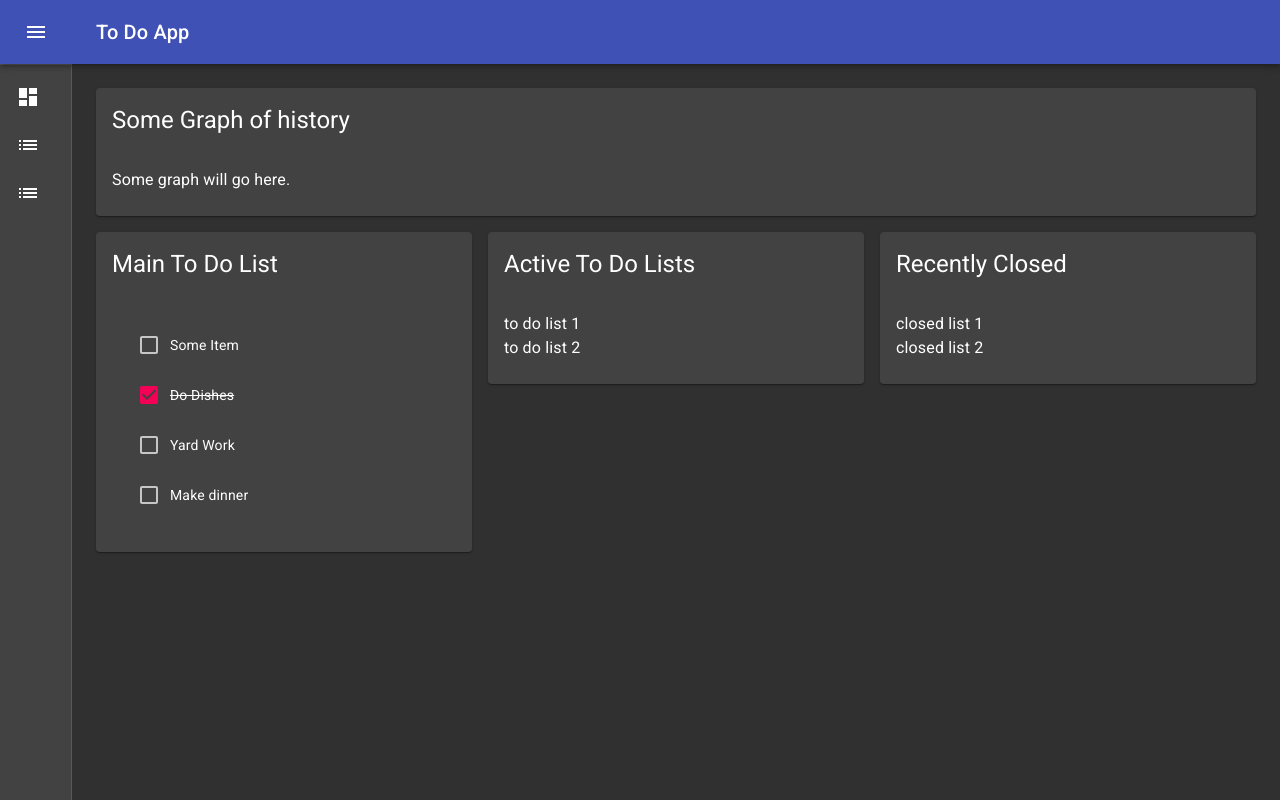
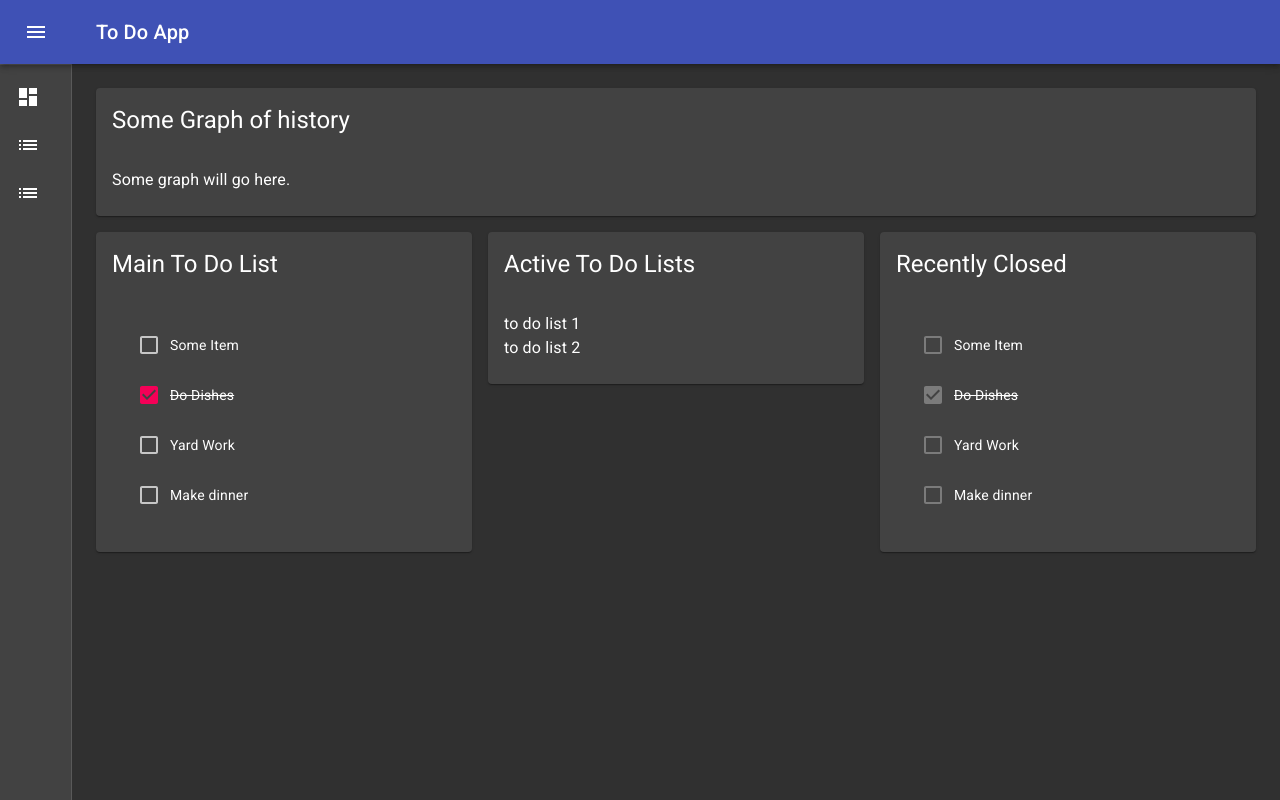
Before and after one commit to cwiswell/ToDoFrontEnd, a React (Create React App) app: page / in a window 1280 px wide. Built offline with nearby package versions, Linux system fonts and the light colour scheme.

Commit message:
Add  enable/disable to todoitem component

```diff
--- a/src/home/home.component.tsx
+++ b/src/home/home.component.tsx
@@ -46,7 +46,7 @@ const Home: React.FC<IHomeProps> = (props) => {
             </CardHeader>
 
             <CardContent>
-              <ToDo data={toDoData} />
+              <ToDo data={toDoData} enabled={true}/>
             </CardContent>
           </Card>
         </Grid>
@@ -71,12 +71,7 @@ const Home: React.FC<IHomeProps> = (props) => {
             </CardHeader>
 
             <CardContent>
-              <Typography>
-                closed list 1
-                </Typography>
-              <Typography>
-                closed list 2
-                </Typography>
+              <ToDo data={toDoData} enabled={false}/>
             </CardContent>
           </Card>
         </Grid>
--- a/src/toDoComponent/to-do-item.component.tsx
+++ b/src/toDoComponent/to-do-item.component.tsx
@@ -7,6 +7,7 @@ import ToDoItem from './todo.class';
 type ToDoCheckItemProps ={
     data: ToDoItem;
     key: number;
+    enabled: boolean;
 }
 
 const ToDoCheckItem: React.FC<ToDoCheckItemProps> = (props) => {
@@ -22,6 +23,7 @@ const ToDoCheckItem: React.FC<ToDoCheckItemProps> = (props) => {
                 textDecoration: checked ? 'line-through' : 'none'
             }}>
                 <Checkbox
+                    disabled={!props.enabled}
                     checked={checked}
                     tabIndex={-1}
                     disableRipple
--- a/src/toDoComponent/to-do.component.tsx
+++ b/src/toDoComponent/to-do.component.tsx
@@ -9,7 +9,7 @@ const ToDo: React.FC<IToDoProps> = (props) => {
         <Fragment>
             <List >
                 {props.data.map((item, key) => (
-                    <ToDoCheckItem key={key} data={item} />
+                    <ToDoCheckItem key={key} data={item} enabled={props.enabled}/>
                 ))}
             </List>
         </Fragment>
--- a/src/toDoComponent/todoProps.interface.ts
+++ b/src/toDoComponent/todoProps.interface.ts
@@ -1,5 +1,7 @@
 import ToDoItem from "./todo.class";
 
 export default interface ITodoProps{
-    data: ToDoItem[]
+    data: ToDoItem[];
+    enabled: boolean;
+
 }
```
